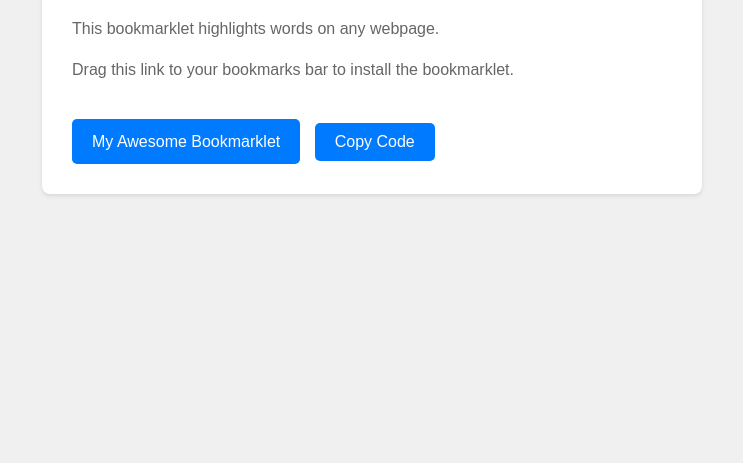
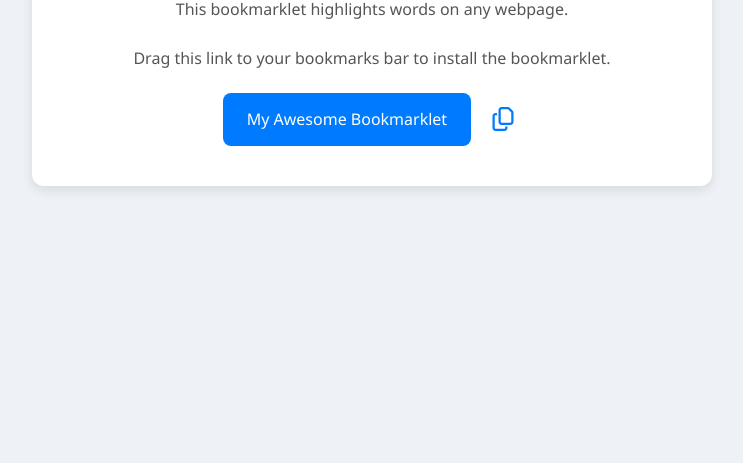
Before and after one commit to cti1650/vite-bookmarklet-vanilla-test, a website: page public/index.html in a window 1280 px wide. Shown: the part 377-840 px from the top of the page, without its empty margins (268-1011 px from the left). After the commit the page ends 800 px from the top, so only its background shows below. Drawn offline with Linux system fonts and the light colour scheme; no server answers.

Commit message:
feat: スタイル調整

```diff
--- a/public/index.html
+++ b/public/index.html
@@ -3,53 +3,99 @@
 <head>
     <meta charset="UTF-8">
     <meta name="viewport" content="width=device-width, initial-scale=1.0">
-    <title id="page-title">Bookmarklet</title>
+    <title id="page-title">My Awesome Bookmarklet</title>
     <style>
         body {
-            font-family: Arial, sans-serif;
-            line-height: 1.6;
+            font-family: 'Segoe UI', Tahoma, Geneva, Verdana, sans-serif;
+            line-height: 1.8;
             margin: 0;
-            padding: 20px;
+            padding: 0;
             display: flex;
             justify-content: center;
             align-items: center;
             min-height: 100vh;
-            background-color: #f0f0f0;
+            background-color: #eef2f7;
         }
         .container {
-            background-color: white;
-            padding: 30px;
-            border-radius: 8px;
-            box-shadow: 0 2px 4px rgba(0,0,0,0.1);
+            background-color: #ffffff;
+            padding: 40px;
+            border-radius: 12px;
+            box-shadow: 0 4px 12px rgba(0, 0, 0, 0.1);
             max-width: 600px;
             width: 100%;
+            text-align: center;
         }
         h1 {
             color: #333;
+            font-size: 2rem;
+            margin-bottom: 10px;
         }
         p {
-            color: #666;
+            color: #555;
+            font-size: 1rem;
+            margin-bottom: 20px;
         }
         .button {
             display: inline-block;
-            padding: 10px 20px;
+            padding: 12px 24px;
             background-color: #007bff;
             color: white;
             text-decoration: none;
-            border-radius: 5px;
-            margin-top: 20px;
-            margin-right: 10px;
+            border-radius: 8px;
             cursor: pointer;
             border: none;
             font-size: 16px;
+            transition: background-color 0.3s ease;
         }
         .button:hover {
             background-color: #0056b3;
         }
+        .button:focus {
+            outline: none;
+            box-shadow: 0 0 8px rgba(0, 123, 255, 0.6);
+        }
+
+        /* アイコンボタン用のスタイル */
+        .icon-button {
+            background-color: transparent;
+            border: none;
+            cursor: pointer;
+            margin-left: 10px;
+            vertical-align: middle;
+        }
+        .icon-button svg {
+            width: 24px;
+            height: 24px;
+            fill: #007bff;
+            transition: fill 0.3s ease;
+        }
+        .icon-button:hover svg {
+            fill: #0056b3;
+        }
+
         #copy-success {
             color: green;
             margin-top: 10px;
+            font-size: 0.9rem;
             display: none;
+        }
+
+        /* Responsive adjustments */
+        @media (max-width: 768px) {
+            .container {
+                padding: 20px;
+                margin: 20px;
+            }
+            h1 {
+                font-size: 1.5rem;
+            }
+            p {
+                font-size: 0.9rem;
+            }
+            .button {
+                font-size: 14px;
+                padding: 10px 18px;
+            }
         }
     </style>
 </head>
@@ -59,7 +105,12 @@
         <p id="bookmarklet-description"></p>
         <p id="bookmarklet-instructions"></p>
         <a href="#" id="bookmarklet-link" class="button">Bookmarklet</a>
-        <button id="copy-button" class="button">Copy Code</button>
+
+        <!-- コピーアイコンボタン -->
+        <button id="copy-button" class="icon-button" aria-label="Copy code">
+            <svg stroke="currentColor" fill="currentColor" stroke-width="0" viewBox="0 0 448 512" height="1em" width="1em" xmlns="http://www.w3.org/2000/svg"><path d="M384 336H192c-8.8 0-16-7.2-16-16V64c0-8.8 7.2-16 16-16l140.1 0L400 115.9V320c0 8.8-7.2 16-16 16zM192 384H384c35.3 0 64-28.7 64-64V115.9c0-12.7-5.1-24.9-14.1-33.9L366.1 14.1c-9-9-21.2-14.1-33.9-14.1H192c-35.3 0-64 28.7-64 64V320c0 35.3 28.7 64 64 64zM64 128c-35.3 0-64 28.7-64 64V448c0 35.3 28.7 64 64 64H256c35.3 0 64-28.7 64-64V416H272v32c0 8.8-7.2 16-16 16H64c-8.8 0-16-7.2-16-16V192c0-8.8 7.2-16 16-16H96V128H64z"></path></svg>
+        </button>
+
         <p id="copy-success">Code copied successfully!</p>
     </div>
     <script src="script.js"></script>
```
